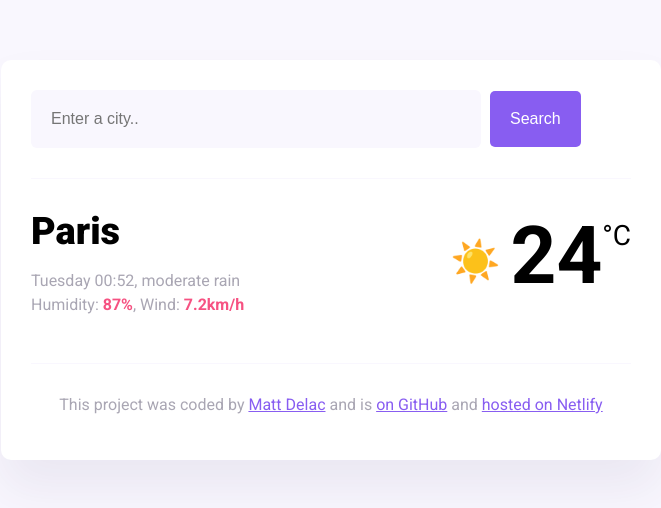
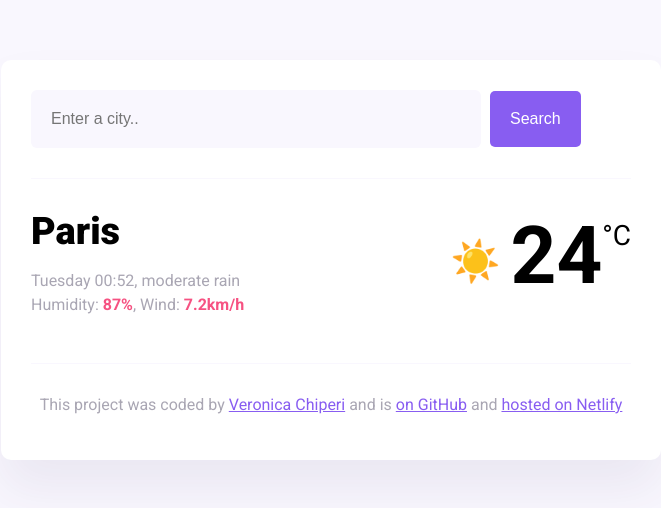
Before and after one commit to veronicachiperi/Project-weather-1, a website built with Parcel: page index.html in a window 1280 px wide. Shown: the whole page, without its empty margins (309-970 px from the left). Built offline with nearby package versions, Linux system fonts and the light colour scheme.

Commit message:
Added name

```diff
--- a/index.html
+++ b/index.html
@@ -47,7 +47,7 @@
       <footer>
         <p>
           This project was coded by
-          <a href="#" target="_blank">Matt Delac</a> and is
+          <a href="#" target="_blank">Veronica Chiperi</a> and is
           <a href="#" target="_blank"> on GitHub</a> and
           <a href="#" target="_blank">hosted on Netlify</a>
         </p>
```
